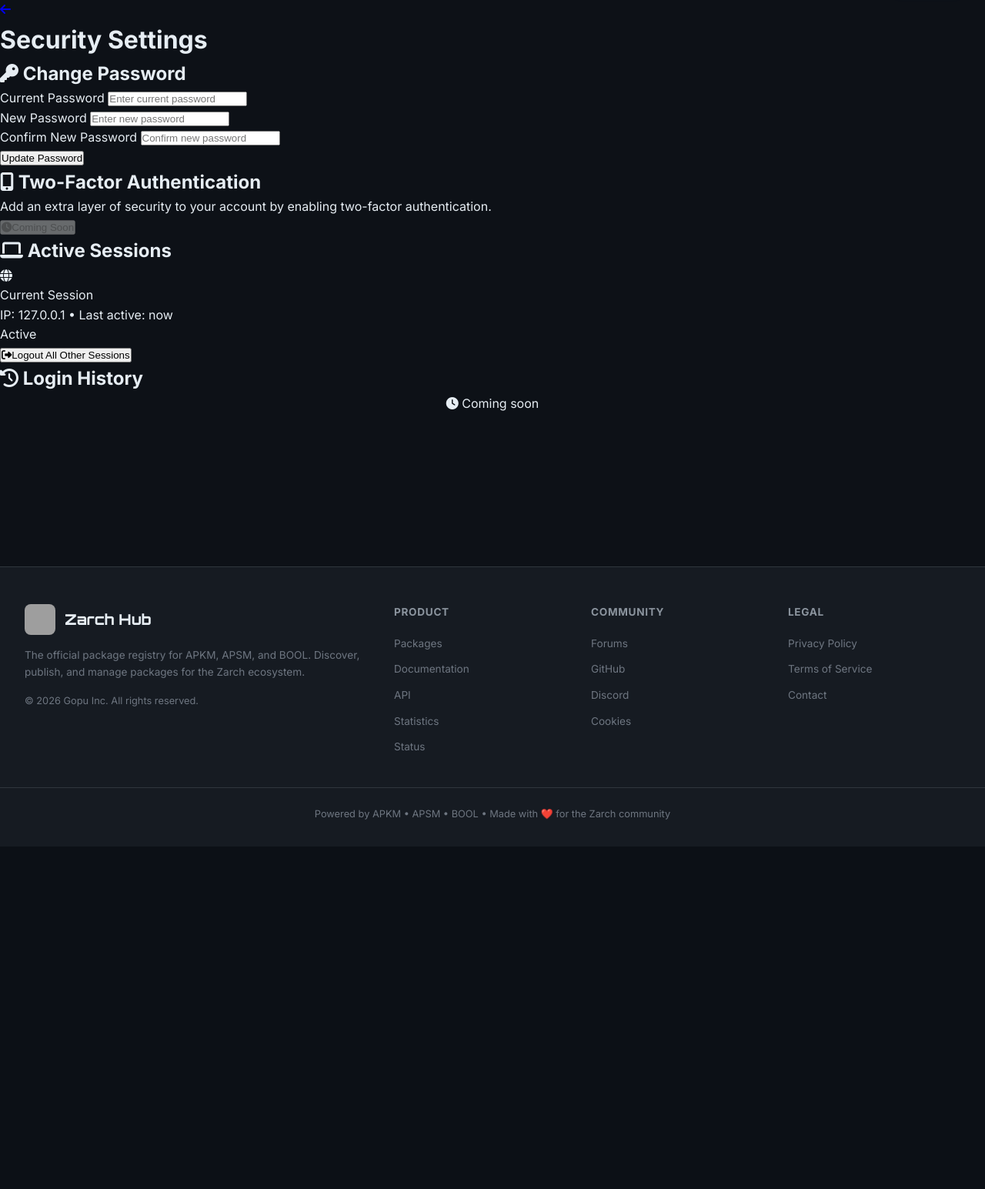
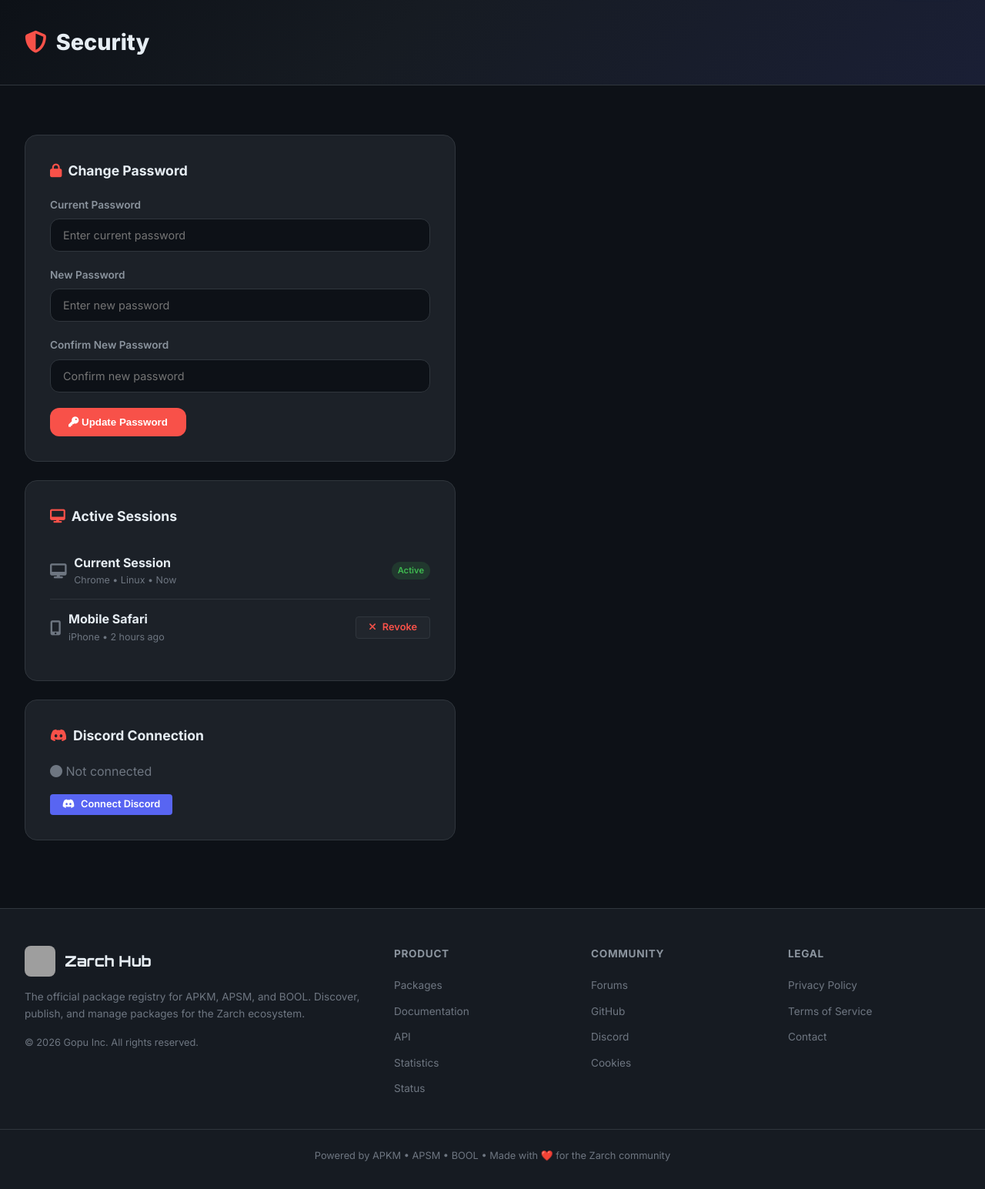
Before and after one commit to gopu-inc/gsql-badge, a Flask app: template templates/settings/security.html in a window 1280 px wide. Shown: the part 64-1609 px from the top of the page at 77% size. Before the commit the page ends 1129 px from the top, so only its background shows below. Run offline with Flask 3, Linux system fonts and the light colour scheme; the template is opened without the code that fills it, so the values that code supplies are empty; parts of the project's set-up code (start-up, migrations or seed data) failed here and were passed over; some libraries are stand-ins or nearby versions; grey boxes are pictures that could not be loaded.

Commit message:
Update security.html

```diff
--- a/templates/settings/security.html
+++ b/templates/settings/security.html
@@ -1,138 +1,230 @@
 {% extends "base.html" %}
 
-{% block title %}Security Settings - {{ user.username }} | Zarch Hub{% endblock %}
+{% block head_extra %}
+<meta name="robots" content="noindex, nofollow">
+{% endblock %}
+
+{% block title %}Security - Zarch Hub{% endblock %}
+
+{% block extra_css %}
+<style>
+    .security-page {
+        padding: 2rem 0 4rem;
+    }
+
+    .page-header {
+        background: var(--gradient-hero);
+        border-bottom: 1px solid var(--border-color);
+        padding: 2rem 0;
+        margin-bottom: 2rem;
+    }
+
+    .page-header h1 {
+        font-size: 1.8rem;
+        font-weight: 800;
+        display: flex;
+        align-items: center;
+        gap: 0.75rem;
+    }
+
+    .page-header h1 i {
+        color: var(--accent-red);
+    }
+
+    .form-container {
+        max-width: 560px;
+    }
+
+    .form-card {
+        background: var(--bg-card);
+        border: 1px solid var(--border-color);
+        border-radius: var(--radius-lg);
+        padding: 2rem;
+        margin-bottom: 1.5rem;
+    }
+
+    .form-card h3 {
+        font-size: 1.1rem;
+        font-weight: 700;
+        margin-bottom: 1.25rem;
+        display: flex;
+        align-items: center;
+        gap: 0.5rem;
+    }
+
+    .form-card h3 i {
+        color: var(--accent-red);
+    }
+
+    .form-group {
+        margin-bottom: 1.25rem;
+    }
+
+    .form-group label {
+        display: block;
+        font-weight: 600;
+        font-size: 0.85rem;
+        color: var(--text-secondary);
+        margin-bottom: 0.4rem;
+    }
+
+    .form-input {
+        width: 100%;
+        padding: 0.75rem 1rem;
+        background: var(--bg-input);
+        border: 1px solid var(--border-color);
+        border-radius: var(--radius-md);
+        color: var(--text-primary);
+        font-family: var(--font-sans);
+        font-size: 0.9rem;
+        transition: var(--transition);
+        outline: none;
+    }
+
+    .form-input:focus {
+        border-color: var(--accent-red);
+        box-shadow: 0 0 0 3px rgba(248, 81, 73, 0.1);
+    }
+
+    .btn-save {
+        padding: 0.7rem 1.5rem;
+        font-weight: 700;
+        border-radius: var(--radius-md);
+        background: var(--accent-red);
+        color: #fff;
+        border: none;
+        cursor: pointer;
+        transition: var(--transition);
+    }
+
+    .btn-save:hover {
+        background: #e04848;
+        transform: translateY(-2px);
+    }
+
+    .sessions-list {
+        list-style: none;
+    }
+
+    .session-item {
+        display: flex;
+        align-items: center;
+        justify-content: space-between;
+        padding: 0.85rem 0;
+        border-bottom: 1px solid var(--border-color);
+        gap: 1rem;
+    }
+
+    .session-item:last-child {
+        border-bottom: none;
+    }
+
+    .session-device {
+        display: flex;
+        align-items: center;
+        gap: 0.6rem;
+    }
+
+    .session-device i {
+        font-size: 1.2rem;
+        color: var(--text-tertiary);
+    }
+
+    .session-current {
+        font-size: 0.7rem;
+        background: rgba(63, 185, 80, 0.15);
+        color: var(--accent-green);
+        padding: 0.15rem 0.5rem;
+        border-radius: var(--radius-full);
+        font-weight: 600;
+    }
+</style>
+{% endblock %}
 
 {% block content %}
-<div class="max-w-3xl mx-auto px-4 py-8">
-    <!-- En-tête -->
-    <div class="flex items-center gap-4 mb-8">
-        <a href="/settings" class="text-purple-600 hover:text-purple-700">
-            <i class="fas fa-arrow-left text-xl"></i>
-        </a>
-        <h1 class="text-3xl font-bold bg-gradient-to-r from-purple-600 to-pink-600 bg-clip-text text-transparent">
-            Security Settings
-        </h1>
+<section class="page-header">
+    <div class="container">
+        <h1><i class="fas fa-shield-alt"></i> Security</h1>
     </div>
+</section>
 
-    <div class="space-y-6">
-        <!-- Changement de mot de passe -->
-        <div class="glass-card rounded-2xl p-6">
-            <h2 class="text-xl font-semibold mb-4 flex items-center">
-                <i class="fas fa-key text-purple-600 mr-2"></i>
-                Change Password
-            </h2>
-
-            <form id="passwordForm" class="space-y-4">
-                <div>
-                    <label class="block text-sm font-medium mb-2">Current Password</label>
-                    <input type="password" id="current_password"
-                           class="w-full px-4 py-3 border-2 border-gray-200 dark:border-gray-700 rounded-xl focus:border-purple-500 focus:ring-4 focus:ring-purple-200 dark:focus:ring-purple-900/30 transition-all"
-                           placeholder="Enter current password">
+<section class="security-page">
+    <div class="container">
+        <div class="form-container">
+            <!-- Change Password -->
+            <div class="form-card">
+                <h3><i class="fas fa-lock"></i> Change Password</h3>
+                <form method="POST" action="/settings/security">
+                    <div class="form-group">
+                        <label for="current_password">Current Password</label>
+                        <input type="password" id="current_password" name="current_password" class="form-input"
+                               placeholder="Enter current password" required>
                     </div>
-
-                <div>
-                    <label class="block text-sm font-medium mb-2">New Password</label>
-                    <input type="password" id="new_password"
-                           class="w-full px-4 py-3 border-2 border-gray-200 dark:border-gray-700 rounded-xl focus:border-purple-500 focus:ring-4 focus:ring-purple-200 dark:focus:ring-purple-900/30 transition-all"
-                           placeholder="Enter new password">
+                    <div class="form-group">
+                        <label for="new_password">New Password</label>
+                        <input type="password" id="new_password" name="new_password" class="form-input"
+                               placeholder="Enter new password" required minlength="8">
                     </div>
-
-                <div>
-                    <label class="block text-sm font-medium mb-2">Confirm New Password</label>
-                    <input type="password" id="confirm_password"
-                           class="w-full px-4 py-3 border-2 border-gray-200 dark:border-gray-700 rounded-xl focus:border-purple-500 focus:ring-4 focus:ring-purple-200 dark:focus:ring-purple-900/30 transition-all"
-                           placeholder="Confirm new password">
+                    <div class="form-group">
+                        <label for="confirm_password">Confirm New Password</label>
+                        <input type="password" id="confirm_password" name="confirm_password" class="form-input"
+                               placeholder="Confirm new password" required minlength="8">
                     </div>
-
-                <button type="submit"
-                        class="px-6 py-3 bg-purple-600 text-white rounded-xl hover:bg-purple-700 transition-all">
-                    Update Password
+                    <button type="submit" class="btn-save">
+                        <i class="fas fa-key"></i> Update Password
                     </button>
                 </form>
             </div>
 
-        <!-- Two-Factor Authentication -->
-        <div class="glass-card rounded-2xl p-6">
-            <h2 class="text-xl font-semibold mb-4 flex items-center">
-                <i class="fas fa-mobile-alt text-green-600 mr-2"></i>
-                Two-Factor Authentication
-            </h2>
-
-            <p class="text-gray-600 dark:text-gray-400 mb-4">
-                Add an extra layer of security to your account by enabling two-factor authentication.
-            </p>
-
-            <button class="px-6 py-3 bg-green-600 text-white rounded-xl hover:bg-green-700 transition-all opacity-50 cursor-not-allowed" disabled>
-                <i class="fas fa-clock mr-2"></i>Coming Soon
+            <!-- Active Sessions -->
+            <div class="form-card">
+                <h3><i class="fas fa-desktop"></i> Active Sessions</h3>
+                <ul class="sessions-list">
+                    <li class="session-item">
+                        <div class="session-device">
+                            <i class="fas fa-desktop"></i>
+                            <div>
+                                <strong>Current Session</strong>
+                                <div style="font-size: 0.78rem; color: var(--text-tertiary);">Chrome • Linux • Now</div>
+                            </div>
+                        </div>
+                        <span class="session-current">Active</span>
+                    </li>
+                    <li class="session-item">
+                        <div class="session-device">
+                            <i class="fas fa-mobile-alt"></i>
+                            <div>
+                                <strong>Mobile Safari</strong>
+                                <div style="font-size: 0.78rem; color: var(--text-tertiary);">iPhone • 2 hours ago</div>
+                            </div>
+                        </div>
+                        <button class="btn btn-sm btn-secondary" style="color: var(--accent-red);">
+                            <i class="fas fa-times"></i> Revoke
                         </button>
+                    </li>
+                </ul>
             </div>
 
-        <!-- Sessions actives -->
-        <div class="glass-card rounded-2xl p-6">
-            <h2 class="text-xl font-semibold mb-4 flex items-center">
-                <i class="fas fa-laptop text-blue-600 mr-2"></i>
-                Active Sessions
-            </h2>
-
-            <div class="space-y-4">
-                <div class="flex items-center justify-between p-4 bg-gray-50 dark:bg-gray-800 rounded-xl">
-                    <div class="flex items-center gap-3">
-                        <div class="w-10 h-10 bg-blue-100 dark:bg-blue-900/30 rounded-lg flex items-center justify-center">
-                            <i class="fas fa-globe text-blue-600"></i>
-                        </div>
-                        <div>
-                            <p class="font-medium">Current Session</p>
-                            <p class="text-xs text-gray-500">IP: {{ request.remote_addr }} • Last active: now</p>
-                        </div>
-                    </div>
-                    <span class="px-3 py-1 bg-green-100 text-green-600 rounded-full text-xs font-medium">Active</span>
-                </div>
-            </div>
-
-            <button class="mt-4 px-4 py-2 text-red-600 border border-red-200 rounded-lg hover:bg-red-50 transition-all">
-                <i class="fas fa-sign-out-alt mr-2"></i>Logout All Other Sessions
+            <!-- Discord Connection -->
+            <div class="form-card">
+                <h3><i class="fab fa-discord"></i> Discord Connection</h3>
+                {% if user.get('discord_id') %}
+                <p style="color: var(--accent-green); margin-bottom: 1rem;">
+                    <i class="fas fa-check-circle"></i> Connected as <strong>{{ user.get('discord_username', 'Unknown') }}</strong>
+                </p>
+                <button class="btn btn-sm btn-secondary" style="color: var(--accent-red);">
+                    <i class="fas fa-unlink"></i> Disconnect Discord
                 </button>
-        </div>
-
-        <!-- Journal de connexion -->
-        <div class="glass-card rounded-2xl p-6">
-            <h2 class="text-xl font-semibold mb-4 flex items-center">
-                <i class="fas fa-history text-purple-600 mr-2"></i>
-                Login History
-            </h2>
-
-            <p class="text-gray-500 text-center py-4">
-                <i class="fas fa-clock mr-2"></i>
-                Coming soon
+                {% else %}
+                <p style="color: var(--text-tertiary); margin-bottom: 1rem;">
+                    <i class="fas fa-circle"></i> Not connected
                 </p>
+                <a href="/auth/discord" class="btn btn-sm" style="background: #5865F2; color: #fff;">
+                    <i class="fab fa-discord"></i> Connect Discord
+                </a>
+                {% endif %}
             </div>
         </div>
     </div>
-
-<script>
-document.getElementById('passwordForm').addEventListener('submit', async (e) => {
-    e.preventDefault();
-
-    const current = document.getElementById('current_password').value;
-    const newPass = document.getElementById('new_password').value;
-    const confirm = document.getElementById('confirm_password').value;
-
-    if (!current || !newPass || !confirm) {
-        alert('Please fill in all fields');
-        return;
-    }
-
-    if (newPass !== confirm) {
-        alert('New passwords do not match');
-        return;
-    }
-
-    if (newPass.length < 8) {
-        alert('Password must be at least 8 characters');
-        return;
-    }
-
-    alert('Password change coming soon!');
-});
-</script>
+</section>
 {% endblock %}
```
Lines whose indentation alone changed are shown as unchanged.
